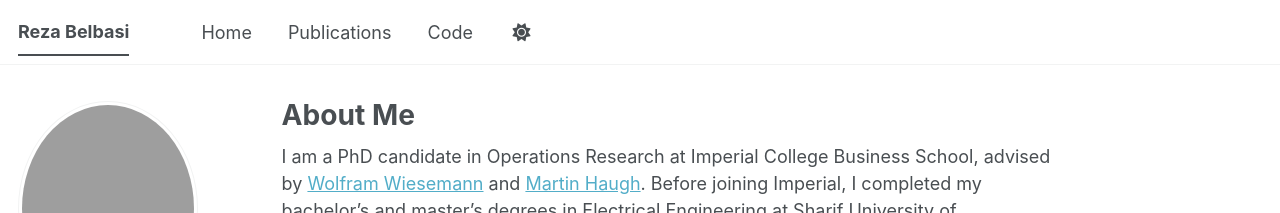
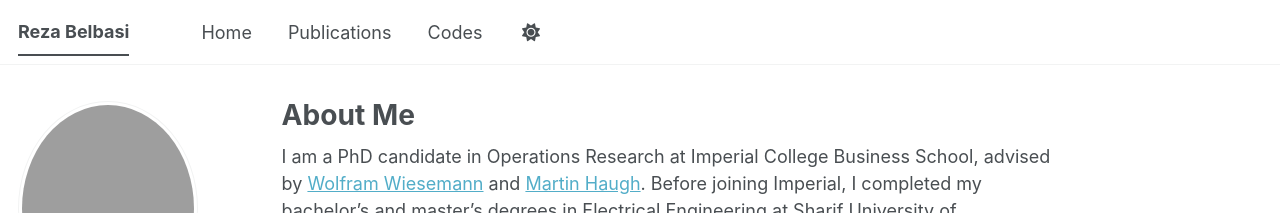
Before and after one commit to rezabelbasi/rezabelbasi.github.io, a Jekyll site: the page built from _pages/about.md, in a window 1280 px wide. Shown: the top 213 px of the page. Built offline with Jekyll 4.4.1, drawn with Linux system fonts in a browser that asks for light colours; a style sheet for code colours, icons or effects is not loaded.

Commit message:
Correct title from 'Code' to 'Codes'

```diff
--- a/_data/navigation.yml
+++ b/_data/navigation.yml
@@ -5,7 +5,7 @@ main:
   - title: "Publications"
     url: /publications/
 
-  - title: "Code"
+  - title: "Codes"
     url: /code/
 
   # - title: "Presentations"
```
